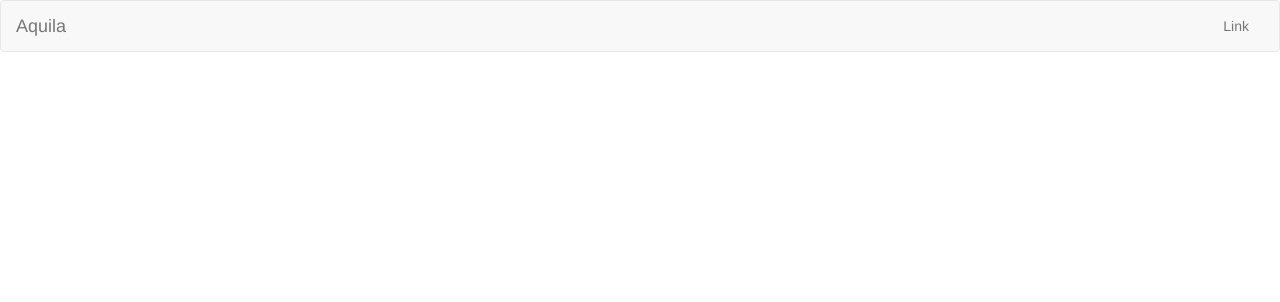
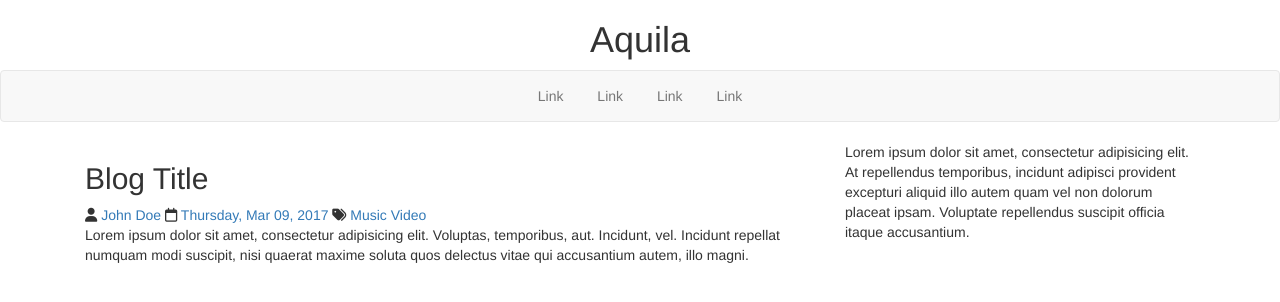
Before and after one commit to mojoblanco/aquila, a plain HTML site: page index.html in a window 1280 px wide. Drawn offline with nearby package versions, Linux system fonts and the light colour scheme.

Commit message:
Re-arranged header and menu

```diff
--- /dev/null
+++ b/assets/css/styles.css
@@ -0,0 +1,9 @@
+#navigation .navbar-nav {
+    width: 100%;
+    text-align: center;
+}
+
+#navigation .navbar-nav li {
+    float: none;
+    display: inline-block;
+}
--- a/index.html
+++ b/index.html
@@ -10,13 +10,26 @@
     <link rel="stylesheet" href="assets/lib/bootstrap/dist/css/bootstrap.css">
     <link rel="stylesheet" href="assets/lib/font-awesome/css/font-awesome.css">
 
+    <link rel="stylesheet" href="assets/css/styles.css">
+
 </head>
 
 <body>
 
     <div id="wrapper">
-        <nav class="navbar navbar-default">
-            <div class="container-fluid">
+
+        <header>
+            <div class="container">
+                <div class="col-xs-12">
+                    <div class="text-center">
+                        <h1>Aquila</h1>
+                    </div>
+                </div>
+            </div>
+        </header>
+
+        <nav id="navigation" class="navbar navbar-default">
+            <div class="container">
 
                 <div class="navbar-header">
                     <button type="button" class="navbar-toggle collapsed" data-toggle="collapse" data-target="#bs-example-navbar-collapse-1" aria-expanded="false">
@@ -25,13 +38,13 @@
                         <span class="icon-bar"></span>
                         <span class="icon-bar"></span>
                     </button>
-                    <a class="navbar-brand" href="#">
-                        Aquila
-                    </a>
                 </div>
 
                 <div class="collapse navbar-collapse" id="bs-example-navbar-collapse-1">
-                    <ul class="nav navbar-nav navbar-right">
+                    <ul class="nav navbar-nav">
+                        <li><a href="#">Link</a></li>
+                        <li><a href="#">Link</a></li>
+                        <li><a href="#">Link</a></li>
                         <li><a href="#">Link</a></li>
                     </ul>
                 </div>
@@ -39,6 +52,49 @@
             </div>
             <!-- /.container-fluid -->
         </nav>
+
+        <div id="content" class="container">
+            <div class="col-md-8">
+                <section id="main-content">
+
+                    <article class="blog-entry">
+                        <h2 class="blog-title">Blog Title</h2>
+
+                        <div class="blog-meta">
+                            <span>
+                                <i class="fa fa-user"></i>
+                                <a href="#" class="author-name">John Doe</a>
+                            </span>
+
+                            <span>
+                                <i class="fa fa-calendar-o"></i>
+                                <a href="#" class="post-time">Thursday, Mar 09, 2017</a>
+                            </span>
+
+                            <span>
+                                <i class="fa fa-tags"></i>
+                                <a href="#" class="post-category">Music</a>
+                                <a href="#" class="post-category">Video</a>
+                            </span>
+                        </div>
+
+                        <div class="blog-content">
+                            Lorem ipsum dolor sit amet, consectetur adipisicing elit. Voluptas, temporibus, aut. Incidunt, vel. Incidunt repellat numquam modi suscipit, nisi quaerat maxime soluta quos delectus vitae qui accusantium autem, illo magni.
+                        </div>
+
+
+                    </article>
+
+                </section>
+            </div>
+
+            <div class="col-md-4">
+                <section id="sidebar">
+                    Lorem ipsum dolor sit amet, consectetur adipisicing elit. At repellendus temporibus, incidunt adipisci provident excepturi aliquid illo autem quam vel non dolorum placeat ipsam. Voluptate repellendus suscipit officia itaque accusantium.
+                </section>
+            </div>
+
+        </div>
     </div>
 
     <script src="assets/lib/jquery/dist/jquery.js"></script>
```
